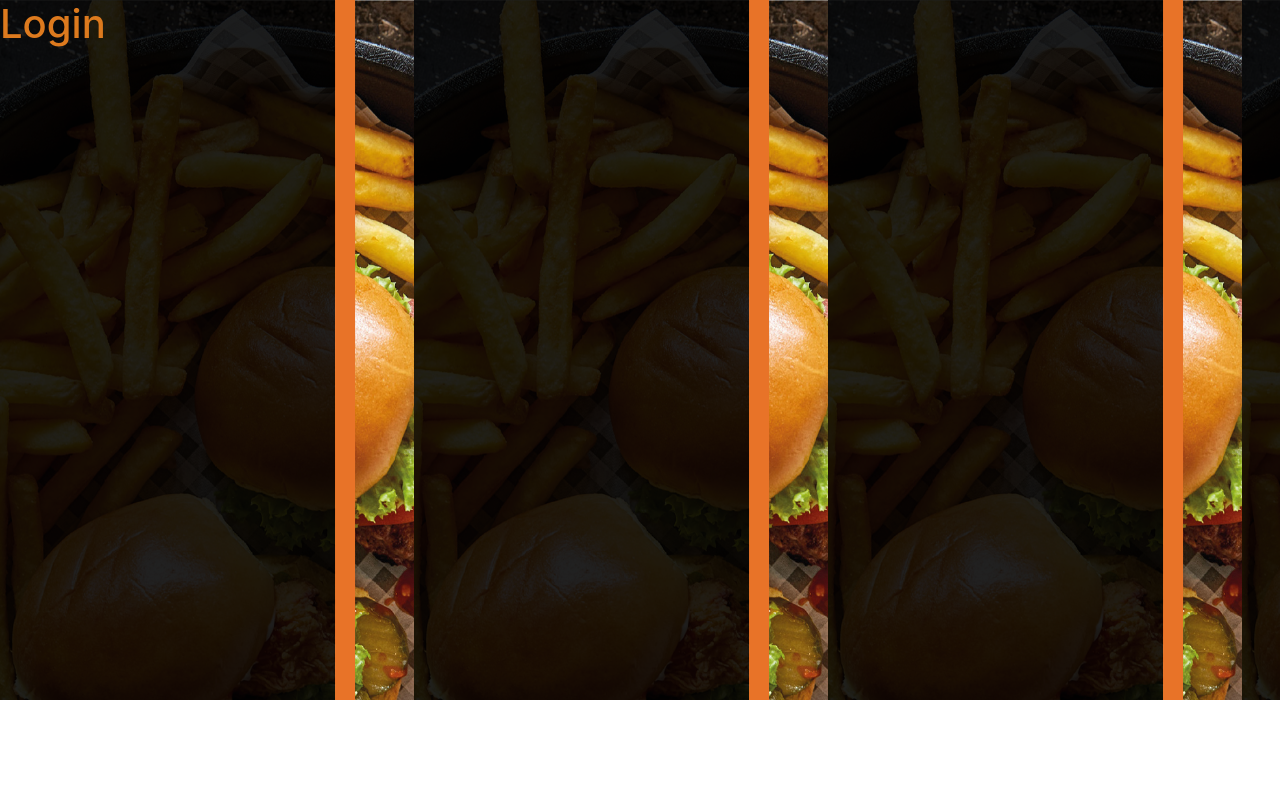
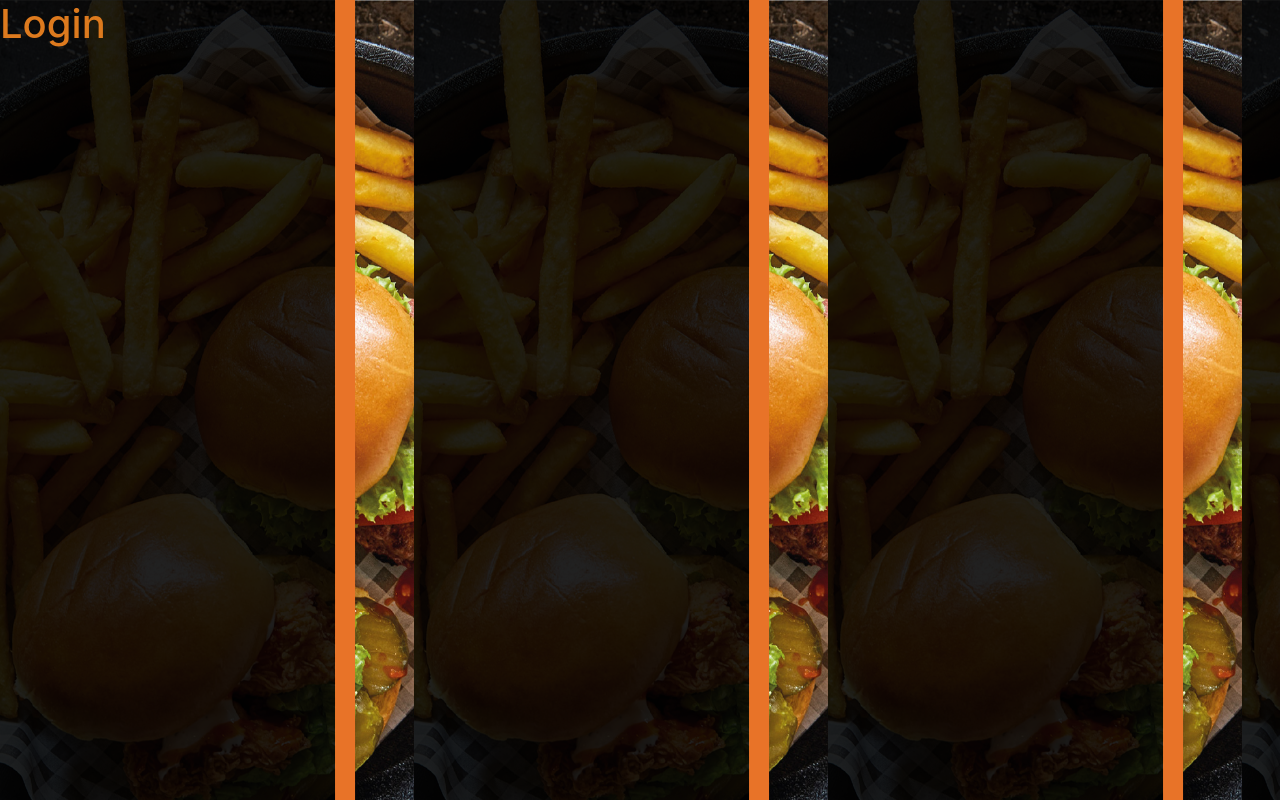
Before and after one commit to Laboratoria/BOG005-burger-queen-api-client, a React (Create React App) app: page / in a window 1280 px wide. Built offline with nearby package versions, Linux system fonts and the light colour scheme.

Commit message:
conflictos resueltos

```diff
--- a/src/routes/Login.css
+++ b/src/routes/Login.css
@@ -5,7 +5,8 @@
 
 .login{
     background-image: url(../img/IMG-BACKGROUND.png);
-    height: 700px;
+    height: 100vh;
+
 
 }
 
--- a/src/routes/login.jsx
+++ b/src/routes/login.jsx
@@ -1,4 +1,4 @@
-import background from "../img/IMG-BACKGROUND.png";
+// import background from "../img/IMG-BACKGROUND.png";
 import "./Login.css";
 export function Login() {
   return (
```
Also changed, not shown: 1 other file (tests, documents, lock files or other folders).
